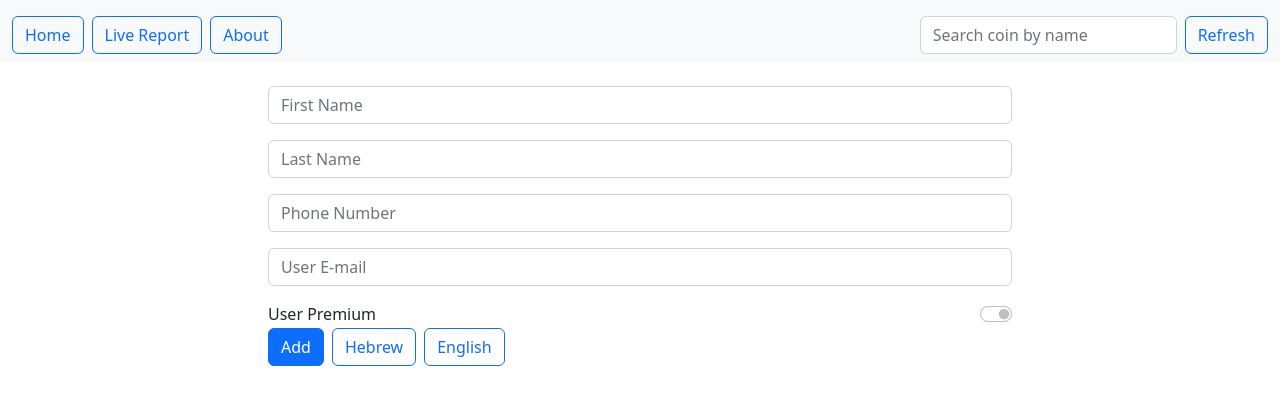
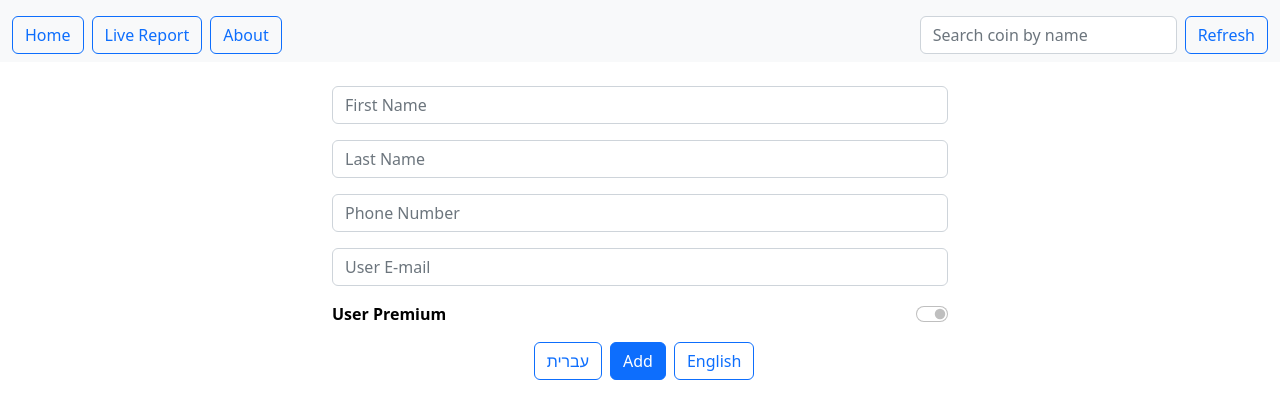
Before and after one commit to GolanMoshe/coins, a plain HTML site: page src/index.html in a window 1280 px wide. Drawn offline with nearby package versions, Linux system fonts and the light colour scheme; no server answers.

Commit message:
style fix

```diff
--- a/src/index.html
+++ b/src/index.html
@@ -63,7 +63,7 @@
     </div>
   </nav>
 
-  <div class="container mt-4" style="width: 60%;">
+  <div class="container mt-4" style="width: 50%;">
       <form onsubmit="onAddUserHandler(event)" id="userForm">
         <div class="form-group mb-3">
           <input type="text" class="form-control" id="fName" placeholder="First Name">
@@ -77,14 +77,14 @@
         <div class="mb-3">
           <input type="email" class="form-control" id="email" placeholder="User E-mail">
         </div>
-        <div class="form-check form-switch">
-          <label for="">User Premium</label>
+        <div class="form-check form-switch mb-3">
+          <label class="text-black" for=""><b>User Premium</b></label>
           <input class="form-check-input" id="isPremium" type="checkbox" role="switch">
         </div>
 
-        <div class="d-flex">
-        <input type="submit" class="btn btn-primary" id="formSubmitLabel" value="">
-        <input type="button" class="btn btn-outline-primary me-2" onclick="changeLanguage('he')" value="Hebrew">
+        <div id="languageDiv" class="d-flex">
+        <input type="button" class="btn btn-outline-primary me-2" onclick="changeLanguage('he')" value="עברית">
+        <input type="submit" class="btn btn-primary me-2" id="formSubmitLabel" value="">
         <input type="button" class="btn btn-outline-primary me-2" onclick="changeLanguage('en')" value="English">
         </div>
       </form>
--- a/style/style.css
+++ b/style/style.css
@@ -15,3 +15,8 @@
 #chechboxSwitchBTN {
     width: 60%;
 }
+
+#languageDiv{
+    display: flex;
+    justify-content: center;
+}
```
